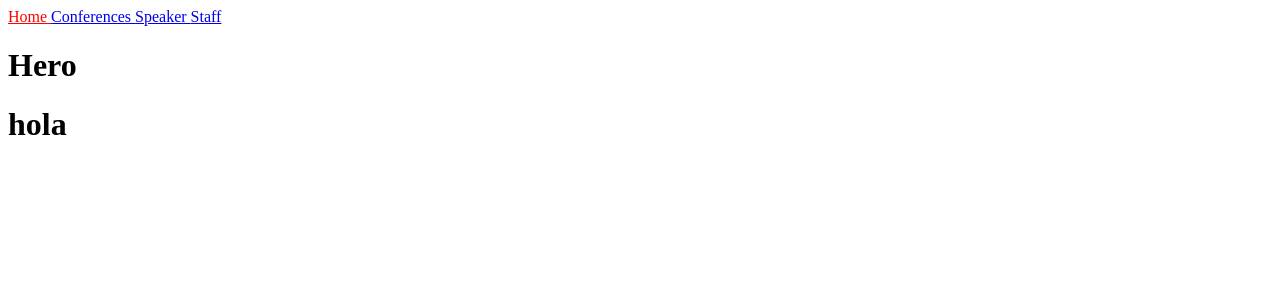
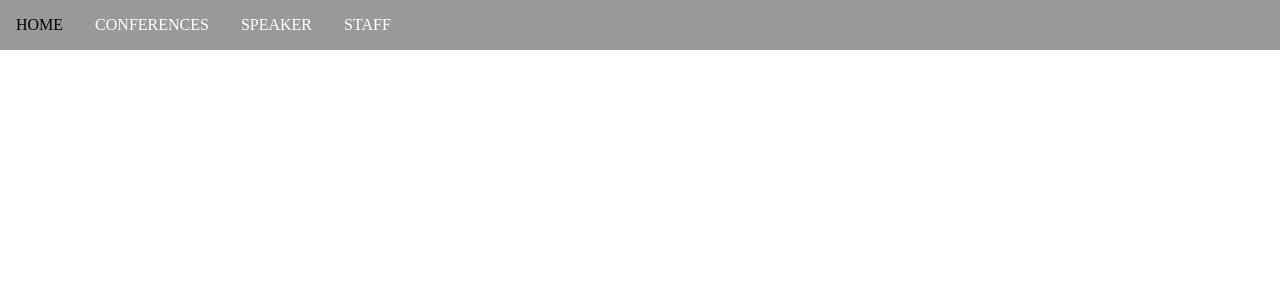
Before and after one commit to victorldleon/decap-jekyll-template, a Jekyll site: the page built from index.md, in a window 1280 px wide. Shown: the top 300 px of the page. Built offline with Jekyll 4.4.1, drawn with Linux system fonts in a browser that asks for light colours; a script that is not in the unit is left out.

Commit message:
adds hero

```diff
--- a/_includes/hero.html
+++ b/_includes/hero.html
@@ -1 +1 @@
-<h1>Hero</h1>
+<h1>{{ page.title }}</h1>
--- a/_includes/navigation.html
+++ b/_includes/navigation.html
@@ -1,6 +1,6 @@
 <nav>
   {% for item in site.data.navigation.items %}
-    <a href="{{ site.baseurl }}{{ item.link }}" {% if page.url == item.link %}style="color: red;"{% endif %}>
+    <a href="{{ site.baseurl }}{{ item.link }}" {% if page.url == item.link %}style="color: black;"{% endif %}>
       {{ item.name }}
     </a>
   {% endfor %}
--- a/_layouts/default.html
+++ b/_layouts/default.html
@@ -5,7 +5,6 @@
         <main class="main">
         {{ content }}
         {% include imports/js.html %}
-        <h1 style="color: black;">hola</h1>
         </main>
     </body>
 </html>
--- /dev/null
+++ b/assets/css/style.css
@@ -0,0 +1,16 @@
+body {
+  margin: 0;
+}
+
+nav {
+  display: flex;
+  background-color: #999;
+}
+
+nav a {
+  color: white;
+  text-decoration: none;
+  text-transform: uppercase;
+  padding: 16px;
+
+}
```
